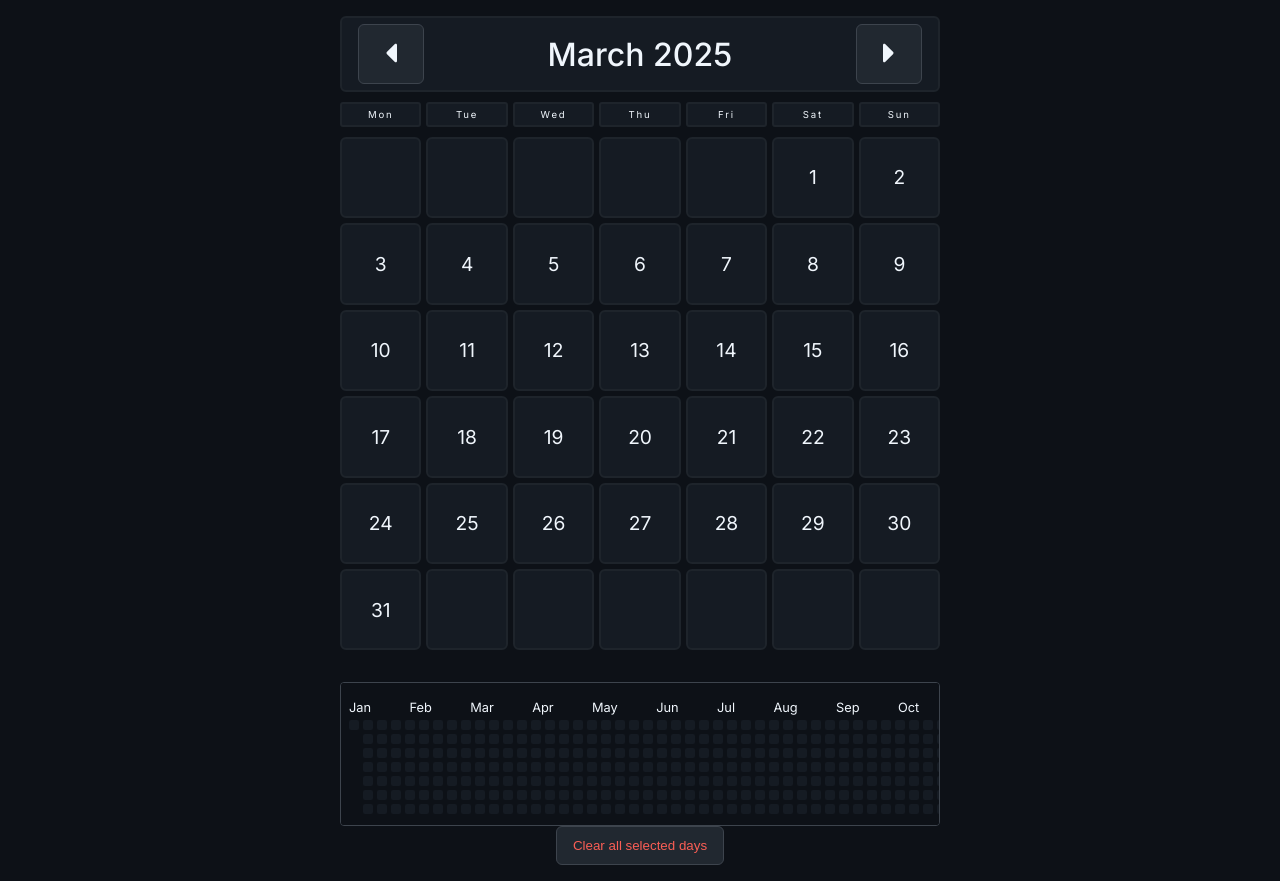
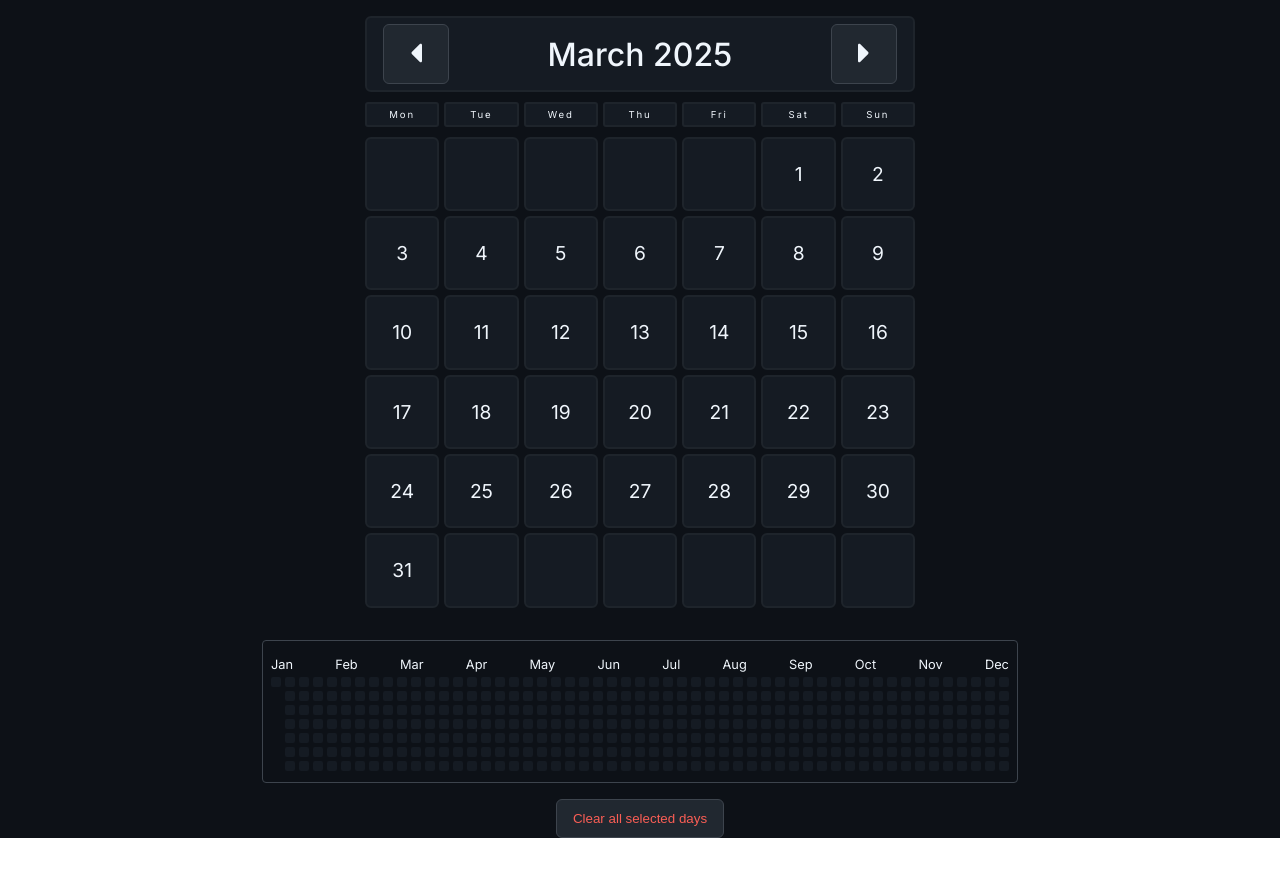
Before and after one commit to DavidAkerlind/vite-react-test-repo, a React (Vite) app: page / in a window 1280 px wide. After the commit the page ends 838 px from the top, so only its background shows below. Built offline with nearby package versions, Linux system fonts and the light colour scheme.

Commit message:
Refactor App and Calendar components to manage selected days state, implement clear button functionality, and enhance layout styles

```diff
--- a/src/App.jsx
+++ b/src/App.jsx
@@ -1,12 +1,69 @@
+import React, { useEffect, useState } from 'react';
 import Calendar from './components/Calendar';
 import YearlyView from './components/YearlyView';
+import Button from './components/Button';
 
-function App() {
+const App = () => {
+	const [currentMonth, setCurrentMonth] = useState(new Date().getMonth());
+	const [currentYear, setCurrentYear] = useState(new Date().getFullYear());
+	const [selectedDays, setSelectedDays] = useState({});
+
+	// Load selected days from localStorage when the component mounts
+	useEffect(() => {
+		const savedDays = localStorage.getItem('selectedDays');
+		if (savedDays) {
+			setSelectedDays(JSON.parse(savedDays));
+		}
+	}, []);
+
+	// Save selected days to localStorage whenever selectedDays changes
+	useEffect(() => {
+		localStorage.setItem('selectedDays', JSON.stringify(selectedDays));
+	}, [selectedDays]);
+
+	// Toggle day selection
+	const toggleDay = (day) => {
+		const key = `${currentYear}-${currentMonth}`;
+		const monthSelections = selectedDays[key] || [];
+
+		if (monthSelections.includes(day)) {
+			setSelectedDays({
+				...selectedDays,
+				[key]: monthSelections.filter((d) => d !== day),
+			});
+		} else {
+			setSelectedDays({
+				...selectedDays,
+				[key]: [...monthSelections, day],
+			});
+		}
+	};
+
+	// Function to clear all selected days
+	const clearSelectedDays = () => {
+		setSelectedDays({});
+		localStorage.removeItem('selectedDays');
+	};
+
 	return (
 		<div className="app">
-			<Calendar />
+			<Calendar
+				currentMonth={currentMonth}
+				currentYear={currentYear}
+				setCurrentMonth={setCurrentMonth}
+				setCurrentYear={setCurrentYear}
+				selectedDays={selectedDays}
+				toggleDay={toggleDay}
+			/>
+			<YearlyView selectedDays={selectedDays} />
+			<Button
+				text="Clear all selected days"
+				className="button"
+				onClick={clearSelectedDays}
+				type="danger"
+			/>
 		</div>
 	);
-}
+};
 
 export default App;
--- a/src/components/Calendar.jsx
+++ b/src/components/Calendar.jsx
@@ -1,51 +1,16 @@
-import React, { useEffect, useState } from 'react';
+import React from 'react';
 import CalendarHeader from './CalendarHeader';
 import CalendarDays from './CalendarDays';
 import CalendarGrid from './CalendarGrid';
-import YearlyView from './YearlyView';
-import Button from './Button';
 
-const Calendar = () => {
-	const [currentMonth, setCurrentMonth] = useState(new Date().getMonth());
-	const [currentYear, setCurrentYear] = useState(new Date().getFullYear());
-	const [selectedDays, setSelectedDays] = useState({});
-
-	// Load selected days from localStorage when the component mounts
-	useEffect(() => {
-		const savedDays = localStorage.getItem('selectedDays');
-		if (savedDays) {
-			setSelectedDays(JSON.parse(savedDays));
-		}
-	}, []);
-
-	// Save selected days to localStorage whenever selectedDays changes
-	useEffect(() => {
-		localStorage.setItem('selectedDays', JSON.stringify(selectedDays));
-	}, [selectedDays]);
-
-	const toggleDay = (day) => {
-		const key = `${currentYear}-${currentMonth}`;
-		const monthSelections = selectedDays[key] || [];
-
-		if (monthSelections.includes(day)) {
-			setSelectedDays({
-				...selectedDays,
-				[key]: monthSelections.filter((d) => d !== day),
-			});
-		} else {
-			setSelectedDays({
-				...selectedDays,
-				[key]: [...monthSelections, day],
-			});
-		}
-	};
-
-	// Function to clear all selected days
-	const clearSelectedDays = () => {
-		setSelectedDays({});
-		localStorage.removeItem('selectedDays');
-	};
-
+const Calendar = ({
+	currentMonth,
+	currentYear,
+	setCurrentMonth,
+	setCurrentYear,
+	selectedDays,
+	toggleDay,
+}) => {
 	return (
 		<div className="calendar">
 			<CalendarHeader
@@ -61,14 +26,6 @@ const Calendar = () => {
 				selectedDays={selectedDays}
 				toggleDay={toggleDay}
 			/>
-
-			<YearlyView selectedDays={selectedDays} />
-			<Button
-				text="Clear all selected days"
-				className="button"
-				onClick={clearSelectedDays}
-				type="danger"
-			/>
 		</div>
 	);
 };
--- a/src/index.css
+++ b/src/index.css
@@ -29,17 +29,18 @@ h2 {
 	display: flex;
 	background-color: var(--darker-bg);
 	min-height: 100vh;
-	justify-content: center;
 	flex-direction: column;
 	align-items: center;
+	gap: 1rem;
 }
 
 .calendar {
 	flex: 1;
-	max-width: 600px;
+	width: 550px;
 	margin: 1rem;
 	color: var(--white-text);
 	text-align: center;
+	max-height: fit-content;
 }
 
 .calendar-header {
@@ -94,6 +95,7 @@ h2 {
 }
 
 .yearly-view {
+	flex: 1;
 	display: flex;
 	gap: 4px;
 	overflow-x: auto;
@@ -131,11 +133,12 @@ h2 {
 	flex-direction: column;
 	align-items: flex-start;
 	background-color: var(--darker-bg);
+	color: var(--white-text);
 	overflow-x: auto;
 	border: 1px solid var(--components-stroke-light);
 	border-radius: 4px;
 	padding: 0.7em 0.5rem;
-	margin-top: 2rem;
+	max-width: 95%;
 }
 
 .month-header {
@@ -191,9 +194,6 @@ button.danger {
 	color: var(--button-danger-text);
 }
 
-button.icon {
-}
-
 @media (min-width: 568px) {
 	button.danger:hover {
 		background-color: var(--button-danger-active-bg);
@@ -242,6 +242,10 @@ button.icon {
 		height: 12px;
 	}
 
+	.yearly-day:hover {
+		border: 1px solid var(--components-stroke-dark);
+	}
+
 	.tooltip {
 		font-size: 10px;
 	}
```
